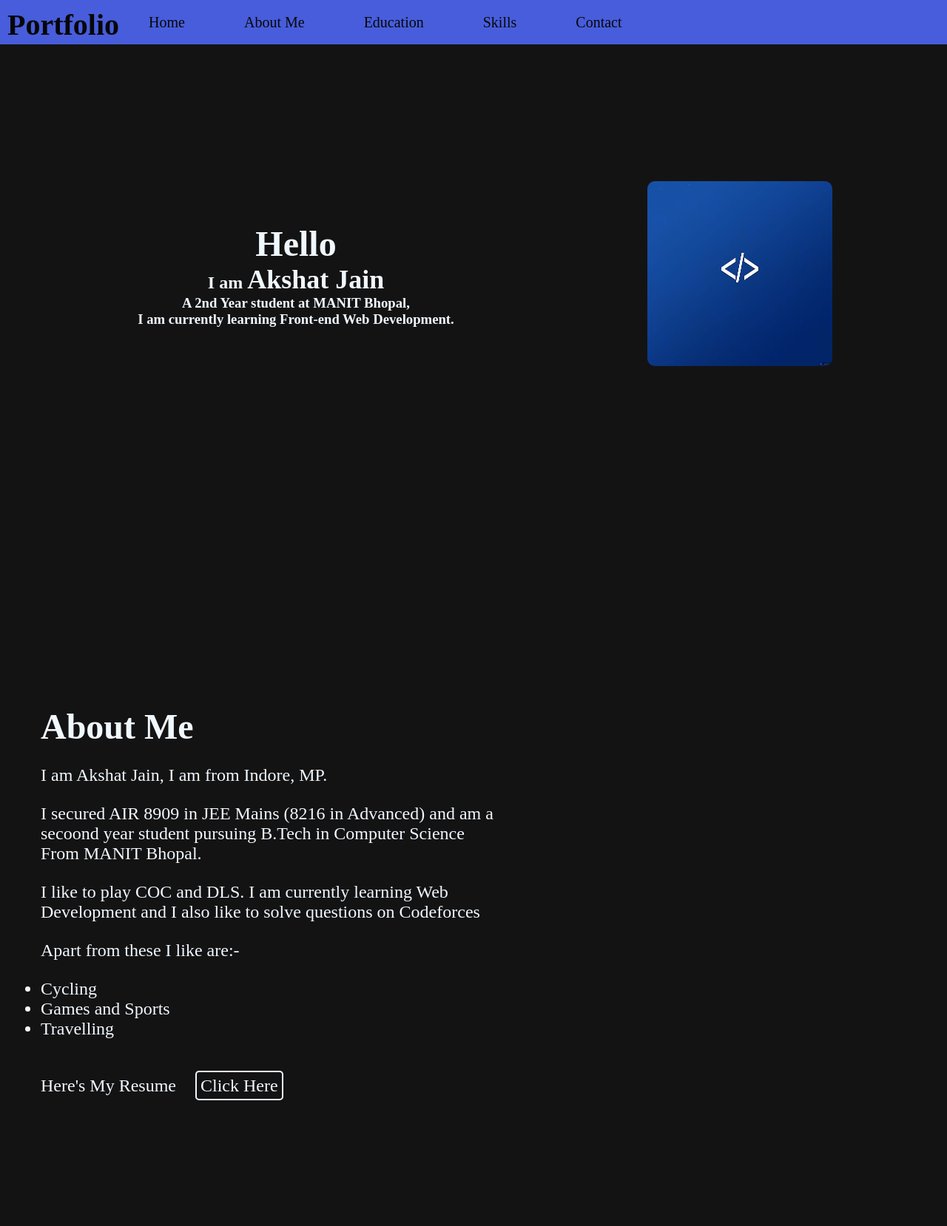
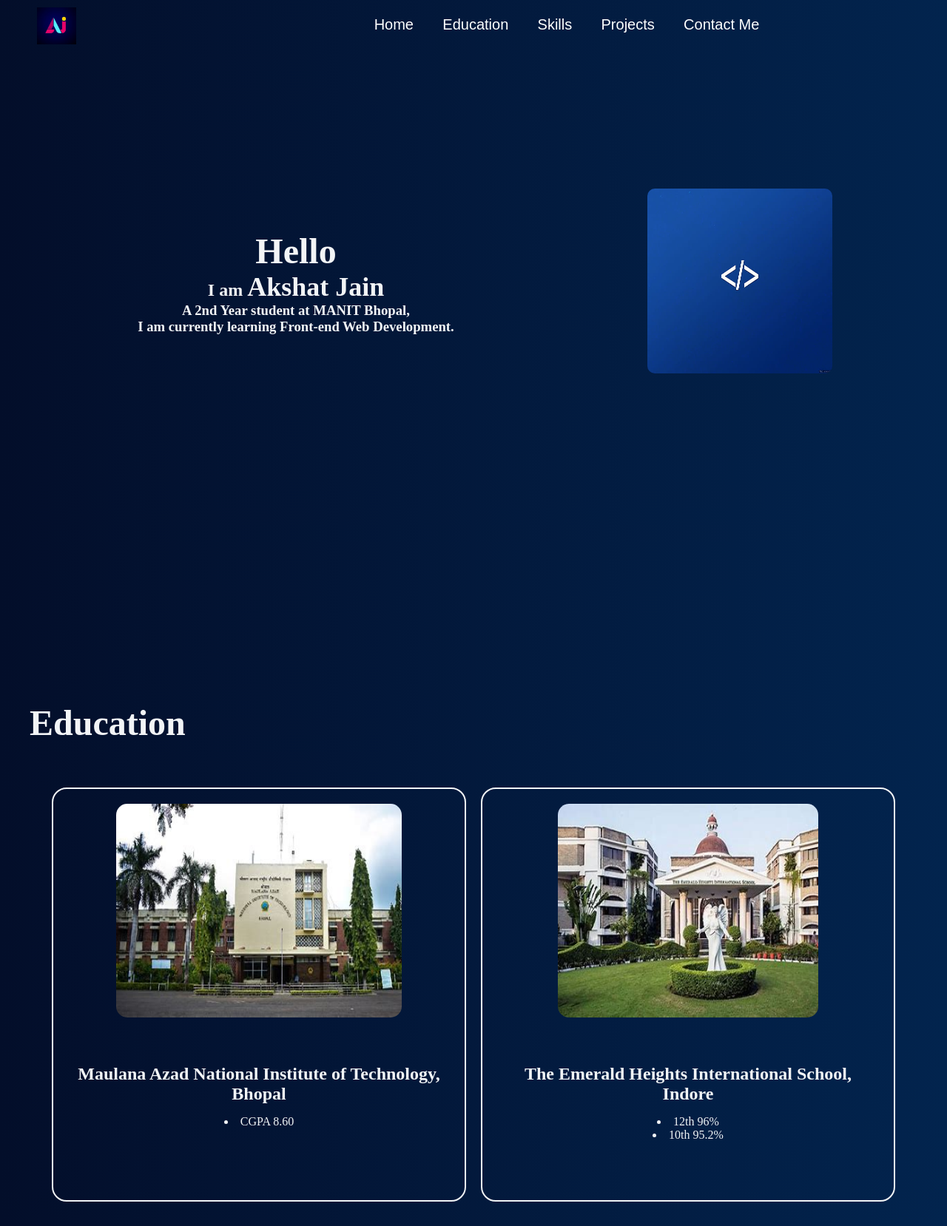
Before and after one commit to tictac1213/myPortfolioSite, a plain HTML site: page index.html in a window 1280 px wide. Shown: the top 1658 px of the page at 74% size. Drawn offline with Linux system fonts and the light colour scheme.

Commit message:
Basic Design

```diff
--- a/index.html
+++ b/index.html
@@ -5,17 +5,46 @@
     <meta name="viewport" content="width=device-width, initial-scale=1.0">
     <title>Portfolio</title>
     <link rel="stylesheet" href="style.css">
+    <link rel="shortcut icon" href="./items/logo.jpg" type="image/x-icon">
+    <script src="./script.js"></script>
+
 </head>
 <body>
-    <header>
-        <h1 class="logo">Portfolio</h1>
-        <nav>
-            <a href="#Home">Home</a>
-            <a href="#About_Me">About Me</a>
-            <a href="#Education">Education</a>
-            <a href="#Skills">Skills </a>
-            <a href="#Contact">Contact</a>
+    <header class="navbar">
+
+            <div id="logo">
+                <img src="./items/logo.jpg" alt="Portfolio" height="50px">
+            </div>
+
+        <nav >
+
+            <div class="group custom-container">
+                <a href="#Home" class="custom-link">Home</a>
+                <div class="custom-line"></div>
+            </div>
+
+            <div class="group custom-container">
+                <a href="#Education" class="custom-link">Education</a>
+                <div class="custom-line"></div>
+            </div>
+
+            <div class="group custom-container">
+                <a href="#Skills" class="custom-link">Skills</a>
+                <div class="custom-line"></div>
+            </div>
+
+            <div class="group custom-container">
+                <a href="#Projects" class="custom-link">Projects</a>
+                <div class="custom-line"></div>
+            </div>
+
+            <div class="group custom-container">
+                <a href="#Contact" class="custom-link">Contact Me</a>
+                <div class="custom-line"></div>
+            </div>
+
         </nav>
+
     </header>
 
     <div id="Home" class="Page">
@@ -32,7 +61,7 @@
 
     </div>
 
-    <div class="Page" id="About_Me" >
+    <!-- <div class="Page" id="About_Me" >
         <div id="aboutinfo">
             <h1 ><span class="Big1-5">About Me</span></h1>
 
@@ -52,10 +81,12 @@
             </div>
         </div>
 
-        </div>
+        </div> -->
 
         <div class="Page" id="Education">
             <h1 ><span class="Big1-5">Education</span></h1>
+
+            <div id="OrgCont">
                 <div class="eduOrg" id="eduOrg1">
                     <div class="eduOrgImg">
                         <img src="./items/Manit.jpeg" alt="MACT">
@@ -81,18 +112,22 @@
                             <li>10th 95.2%</li>
                     </ul>
                     </div>
+                </div>
+
 
             </div>
 
         </div>
 
         <div class="Page" id="Skills">
+
                 <h1><span class="Big1-5">Skills</span></h1>
+
                 <div class="skill" id="skill1">
                     <div  class="skillInfo">
                         <h2>Wed Development</h2>
                         <p>I learned basics of HTML and CSS form <a href="https://www.youtube.com/playlist?list=PLu0W_9lII9agiCUZYRsvtGTXdxkzPyItg">Code with Harry</a> and I am currently learning JavaScript from <a href="https://www.youtube.com/watch?v=zJSY8tbf_ys&list=PLWKjhJtqVAbnSe1qUNMG7AbPmjIG54u88&index=5&ab_channel=freeCodeCamp.org">freeCodeCamp</a> </p>
-                    <p>I had made a <a href="">Get In Touch Form</a></p>
+
                     </div>
                     <div class="skillImg">
                         <img class="skillImg" src="./items/Webd.png" alt="">
@@ -100,6 +135,7 @@
                 </div>
 
                 <div class="skill" id="skill2">
+
                     <div class="skillInfo" >
                         <h2>Competitive Programming</h2>
                         <p>I am also exploring Competitive Programming. I like to solve questions for logic building and I regularly give contests on <a href="https://codeforces.com/profile/tic_tac">Codeforces.com</a></p>
@@ -108,6 +144,23 @@
                         <img src="./items/CP.jpeg" alt="">
                     </div>
                 </div>
+
+                <div id="Profile">
+
+                    <!-- <h1>Profiles</h1> -->
+
+                    <a href="https://leetcode.com/tic_tac/">
+                        <img src="./items/LC.jpeg" alt="Leetcode ID" class="ProLink">
+                    </a>
+                    <a href="https://codeforces.com/profile/tic_tac">
+                        <img src="./items/CF.jpeg" alt="Codeforces ID" class="ProLink">
+                    </a>
+                    <a href="https://www.codechef.com/users/tic_tac">
+                        <img src="./items/CC.jpeg" alt="CodeChef ID" class="ProLink">
+                    </a>
+
+                </div>
+
 
         </div>
         <footer id="Contact">
--- a/style.css
+++ b/style.css
@@ -1,25 +1,53 @@
 * {
     /* background-color:rgb(43; */
     /* color: aliceblue; */
-    --primary-color:aliceblue;
-    --navbar-color:rgb(71, 93, 219) ;
-    --navbar-text:rgb(7, 7, 7) ;
-    background-color: rgb(20, 19, 19);
+    --primary-color:rgb(242, 244, 246);
+
+    --navbar-text:rgb(253, 248, 248) ;
+
+    --Hover-color: aqua;
+
     text-decoration: none;
     color: var(--primary-color);
     margin: 0px;
     padding: 0px;
+    font-family: 'Mullish';
+
+
 }
 .Big1-5{
     font-size: 1.5em;
 }
 
-@media (min-width: 500px) {
+/* scroll effect */
+html {
+
+    /* Adjust the scroll speed by changing the duration value */
+    --scroll-duration: 2s;
+    --scroll-timing-function: cubic-bezier(0.25, 0.46, 0.45, 0.94);
+    --scroll-easing: var(--scroll-timing-function) var(--scroll-duration);
+    scroll-behavior: smooth;
+    scroll-snap-type: y mandatory;
+    /* scroll-behavior: var(--scroll-easing); */
+  }
+
+
+
+.Page{
+    background: rgb(3,14,42);
+    background: linear-gradient(90deg, rgba(3,14,42,1) 0%, rgb(2, 36, 78) 100%);
+}
+
+
+
+
     header {
         position: sticky;
-        top: 0px;
+        background: rgb(3,14,42);
+        background: linear-gradient(90deg, rgba(3,14,42,1) 0%, rgb(2, 36, 78) 100%);
         display: flex;
-        height: 40px;
+        justify-content: space-around;
+        height: 50px;
         position: sticky;
         padding: 10px;
         font-size: 1.25em;
@@ -28,17 +56,22 @@
 
     }
 
-    header h1 {
+    #logo {
         float: left;
+        position:absolute;
+        left: 50px;
         background-color: var(--navbar-color);
         color:var(--navbar-text) ;
     }
 
     nav {
-        float: left;
+
+        padding-left: 20%;
         display: flex;
-        justify-content: right;
-        margin-right: 20px;
+        width: 70vh;
+        /* margin-right: 20px; */
+        justify-content: space-around;
+        /* align-content: space-; */
         background-color: var(--navbar-color);
         color:var(--navbar-text);
 
@@ -46,13 +79,56 @@
 
     nav a {
         justify-self: center;
-        margin: auto 40px;
+
         float: right;
         background-color: var(--navbar-color);
         color:var(--navbar-text);
 
 
     }
+
+
+
+    .group {
+        position: relative;
+    }
+
+    .custom-container {
+        display: flex;
+        justify-content: center;
+        align-content: center;
+    }
+
+    .custom-link {
+        color: white;
+        font-family: 'Mullish', sans-serif;
+        padding-top: 0.75rem;
+        cursor: pointer;
+        transition: all 0.2s;
+    }
+
+    .group:hover .custom-link {
+        color: var(--Hover-color);
+    }
+
+    .custom-line {
+        position: absolute;
+        bottom: 5px;
+        width: 30%;
+        min-width: 35px;
+        height: 2.5px;
+        background-color: var(--Hover-color);
+        display: none;
+        transition: all 0.2s;
+    }
+
+    .group:hover .custom-line {
+        display: block;
+    }
+
+
+
+
 
     .Page {
         height: 90vh;
@@ -62,6 +138,8 @@
 
     #Home {
         display: flex;
+        background: rgb(3,14,42);
+        background: linear-gradient(90deg, rgba(3,14,42,1) 0%, rgb(2, 36, 78) 100%);
     }
 
     .Hbox {
@@ -120,7 +198,73 @@
         margin-left: 20px;
     }
 
-    .eduOrg,.skill{
+
+
+    #OrgCont{
+        margin-top: 30px;
+        padding: 20px;
+        display: flex;
+        justify-content: space-around;
+
+    }
+
+    .eduOrg{
+        display: flex;
+        flex-direction: column;
+        border: 2px solid var(--primary-color);
+        max-width: 560px;
+        /* height: minmax(70vh,1200px) ; */
+        height: 70vh;
+        margin: 10px;
+        border-radius: 20px;
+        padding: 15px;
+        box-sizing: border-box;
+        padding: 10px;
+        align-items: center;
+        text-align: center;
+
+    }
+
+    .eduOrg ul {
+        text-align: center;
+        list-style-position: inside;
+      }
+
+    .eduOrgImg {
+        display: flex;
+        justify-content: center;
+        margin: 10px;
+        height: 60%;
+    }
+
+    .eduOrgImg img{
+        border-radius: 15px;
+        width: 80%;
+        height: 90%;
+    }
+    .eduOrgInfo{
+        margin: 10px;
+        padding: 10px;
+        /* align-content: center; */
+    }
+
+
+    #Skills{
+        display: grid;
+        grid-column: 80vw 20vw;
+        grid-row: 1vh 45vh 45vh;
+        grid-template-areas:
+        "head head"
+        "skill1 pro"
+        "skill2 pro";
+    }
+
+    #Skills > h1{
+        grid-area: head;
+    }
+
+    .skill{
+        grid-area: skill1;
         display: flex;
         flex-direction: row;
         border: 2px solid var(--primary-color);
@@ -130,27 +274,42 @@
         box-sizing: border-box;
         padding: 10px;
         margin: 20px;
-        height: 40%;
+        /* height: 40%; */
         /* justify-content: center; */
         align-items: center;
     }
 
-    #eduOrg2,#skill2{
+
+    #Profile{
+
+        grid-area: pro;
+        display: flex;
+        flex-direction: column;
+        justify-content: space-around;
+        align-items: center;
+
+
+    }
+
+    #Profile img{
+
+        height: 55px;
+        border-radius: 4px;
+
+    }
+
+
+    #skill2{
+        grid-area: skill2;
         flex-direction: row-reverse;
     }
 
-    .eduOrgImg {
-        width: 30%;
-        margin: 10px;
-        height: 90%;
-    }
-
-    .eduOrgImg img,.skillImg img{
+    .skillImg img{
         border-radius: 15px;
         width: 100%;
         height: 90%;
     }
-    .eduOrgInfo,.skillInfo{
+    .skillInfo{
         margin: 10px;
         padding: 10px;
     }
@@ -159,19 +318,20 @@
         display: flex;
         /* flex-direction: column; */
         justify-content: space-around;
-        padding: 10px;
-        margin: 10px;
-
+        padding: 20px;
+        background: rgb(3,14,42);
+        background: linear-gradient(90deg, rgba(3,14,42,1) 0%, rgb(2, 36, 78) 100%);
 
     }
 
     footer img{
+
         height: 50px;
         width: 50px;
         border-radius: 4px;
     }
 
 
-}
+
 
 @media (max-width:500px) {}
```
Also changed, not shown: items/CC.jpeg (added), items/CF.jpeg (added), items/EHIS.jpeg (added), items/LC.jpeg (added), items/Mact.jpeg (added), items/favicon.ico (added), items/logo.jpg (added). Lines whose indentation alone changed are shown as unchanged.
